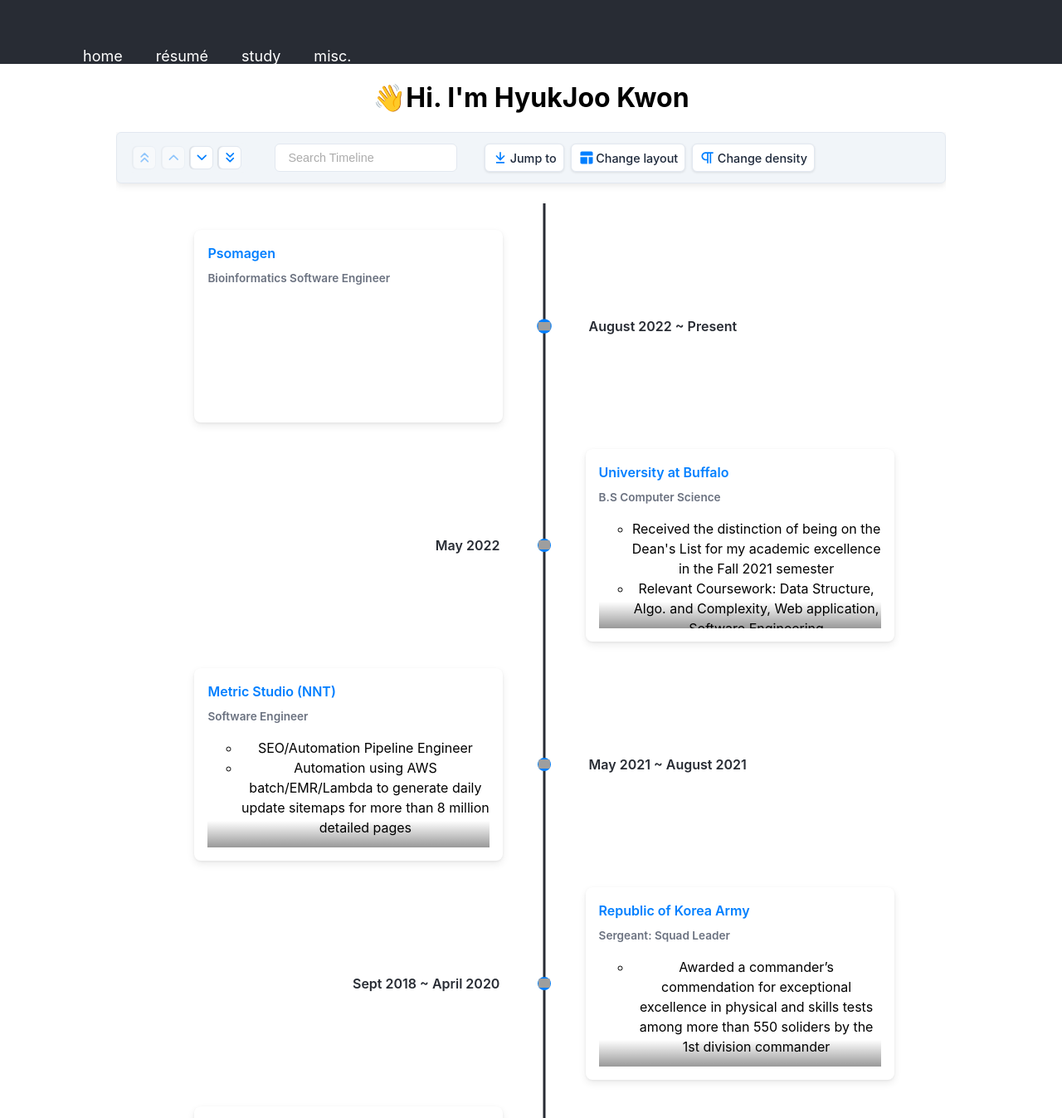
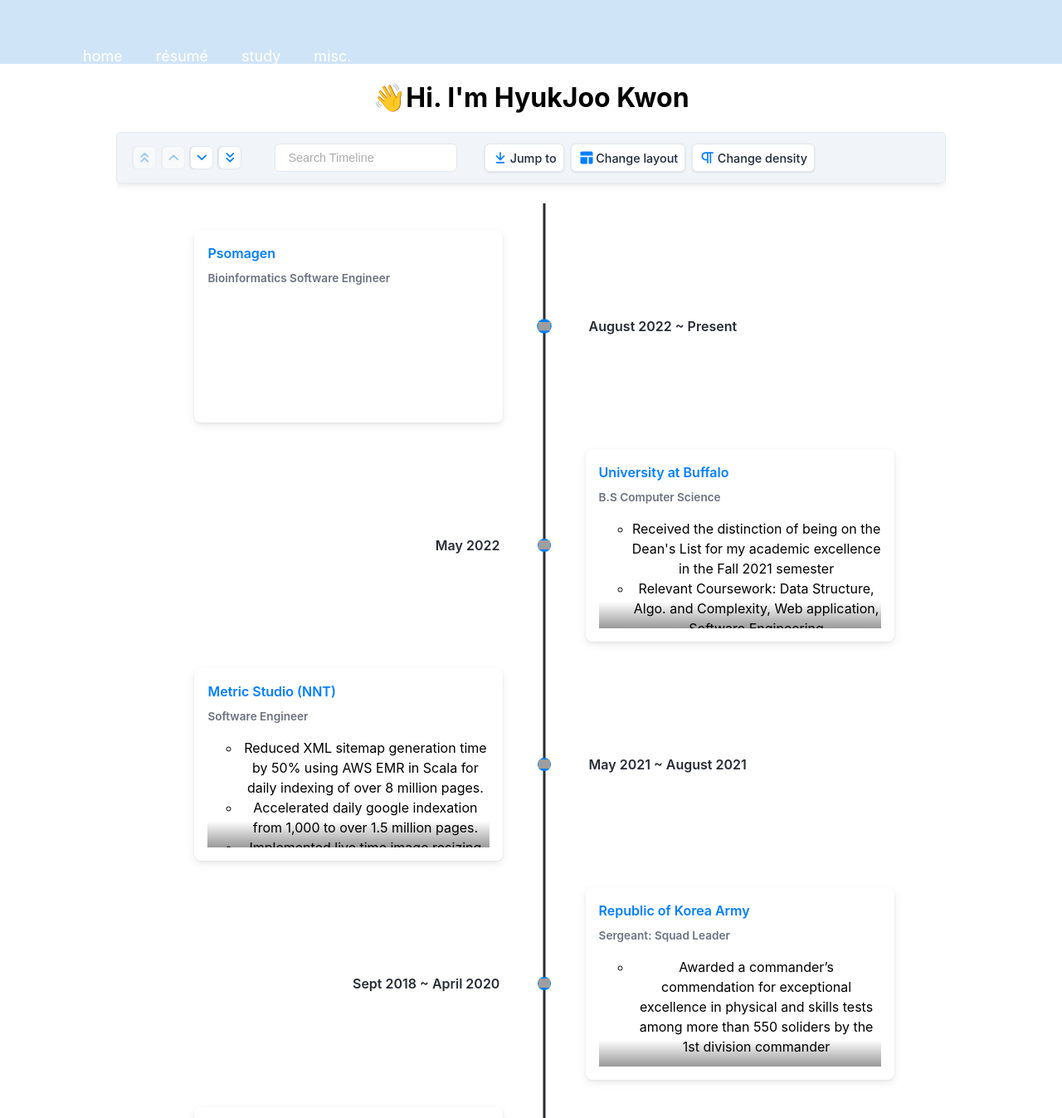
Before and after one commit to jaykwonproject/jaykwonproject.com, a React (Create React App) app in the folder client/: page / in a window 1280 px wide. Shown: the part 123-1470 px from the top of the page at 83% size. Built offline with nearby package versions, Linux system fonts and the light colour scheme; grey boxes are pictures that could not be loaded.

Commit message:
updated main page descriptions/banner color

```diff
--- a/client/src/App.css
+++ b/client/src/App.css
@@ -3,7 +3,7 @@
 }
 
 .banner {
-  background-color: #282c34;
+  background-color: #d0e4f7;
   width:100%;
   overflow:hidden;
   height: 200px;
--- a/client/src/home.js
+++ b/client/src/home.js
@@ -50,19 +50,13 @@
         <div>
           <ul>
             <li>
-            Developed an automated pipeline to reduce the data delivery time by 9 hours using Bash, Python, SQL in Linux.
+            Automated pipeline to reduce data delivery time by 70% in Linux grid computing system using Bash, Python, and MySQL.
             </li>
             <li>
-            Upgraded AWS file transferring method to log accurate upload progress of over 500 orders using Python and Bash.
+            Developed AWS data delivery pipeline with detailed logger to handle 20TB+ of weekly uploads with no issues to date.
             </li>
             <li>
-            Analyzed data QC, ran analysis pipelines, and delivered results to clients daily.
-            </li>
-            <li>
-            Introduced git version control system to safely modify, test and deploy pipelines.
-            </li>
-            <li>
-            Programmed a sample swap detection script to locate switched samples using Python and Bash.
+            Built Vue.js prototype web app, integrated with REST APIs, in LAMP environment on AWS EC2 server.
             </li>
           </ul>
         </div>
@@ -79,10 +73,16 @@
         <div>
           <ul>
             <li>
-            SEO/Automation Pipeline Engineer
+            Reduced XML sitemap generation time by 50% using AWS EMR in Scala for daily indexing of over 8 million pages.
             </li>
             <li>
-            Automation using AWS batch/EMR/Lambda to generate daily update sitemaps for more than 8 million detailed pages
+            Accelerated daily google indexation from 1,000 to over 1.5 million pages.
+            </li>
+            <li>
+            Implemented live time image resizing and conversion module to reduce file size by 1/30.
+            </li>
+            <li>
+            Constructed ETL pipeline using Airflow to ingest and cleanse 10TB+ data from 5 marketing analytic platforms weekly.
             </li>
           </ul>
         </div>
```
Also changed, not shown: 1 other file (tests, documents, lock files or other folders).
